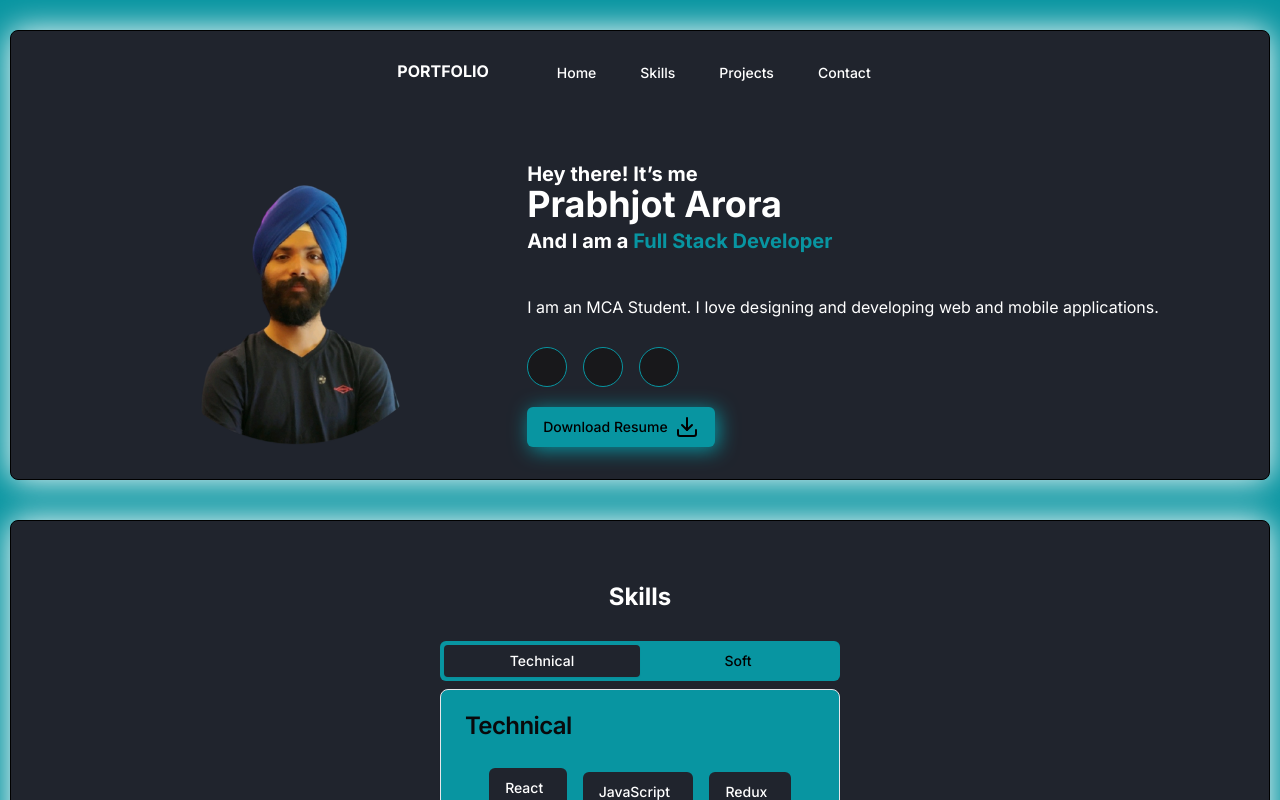
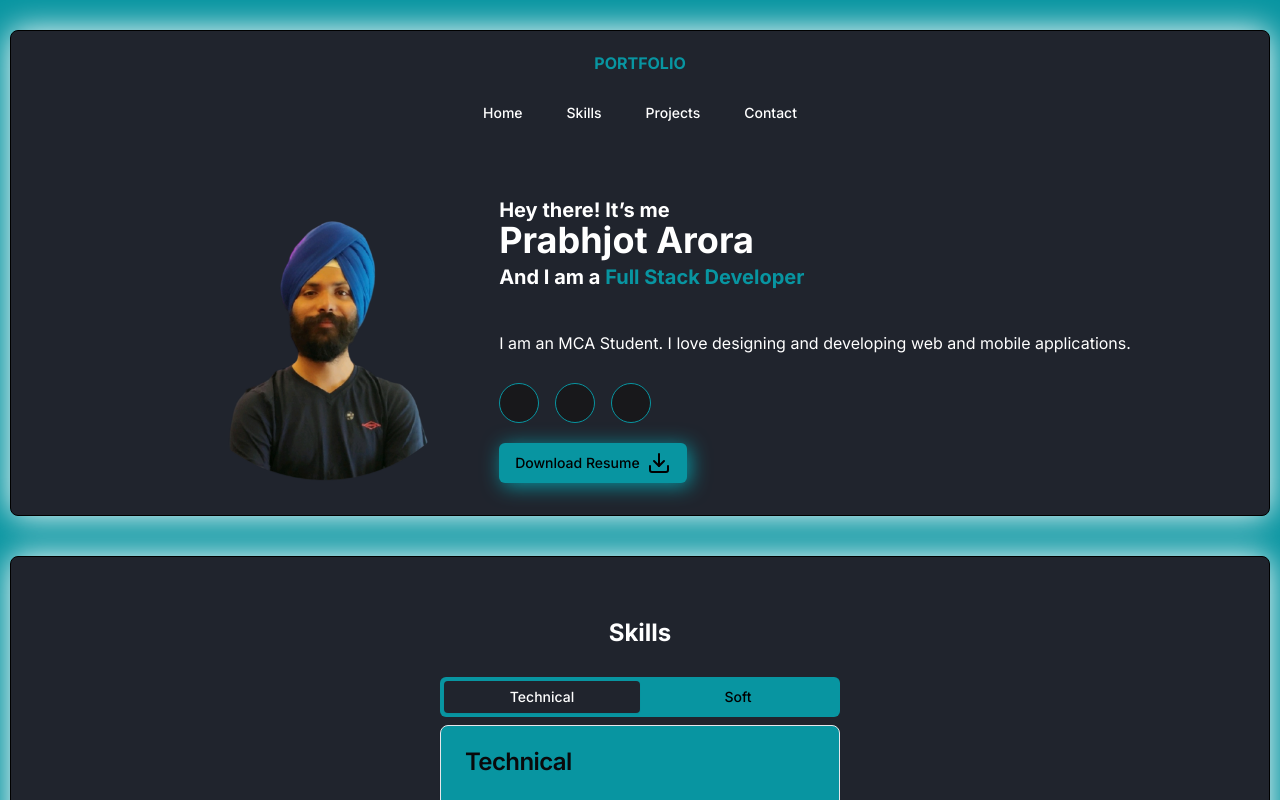
Before and after one commit to prabhjot-arora31/portfolio31, a Next.js app: page / in a window 1280 px wide. Shown: the top 800 px of the page. Built offline with nearby package versions, Linux system fonts and the light colour scheme; some icons are missing.

Commit message:
making perfect

```diff
--- a/src/components/Header.tsx
+++ b/src/components/Header.tsx
@@ -57,14 +57,12 @@ const components: { title: string; href: string; description: string }[] = [
 
 export function Header() {
   return (
-    <div  className="p-5 flex justify-center flex-wrap  space-x-14 items-center" >
-    <NavigationMenu className="mb-5 relative top-2">
-      <NavigationMenuList>
-        <NavigationMenuItem>
-          <h4 className="font-bold uppercase">Portfolio</h4>
-        </NavigationMenuItem>
-      </NavigationMenuList>
-    </NavigationMenu>
+    <>
+
+        <h2 className="font-bold text-center mt-5 text-[#0895A1] uppercase">Portfolio</h2>
+
+    <div  className="p-5 flex justify-center flex-wrap items-center" >
+
     <div className=" flex">
         <Button variant={'custom'}   size={'sm'}>Home</Button>
         <Button className="ml-5" variant={'custom'}  size='sm'>Skills</Button>
@@ -72,6 +70,7 @@ export function Header() {
         <Button className="ml-5" variant={'custom'}  size='sm'>Contact</Button>
     </div>
     </div>
+    </>
   )
 }
 
--- a/src/components/ui/Hero.tsx
+++ b/src/components/ui/Hero.tsx
@@ -6,7 +6,7 @@ import Image from 'next/image'
 
 const Hero = () => {
   return (
-    <div className='flex px-10 pb-5 justify-center space-x-14 flex-wrap space-y-10 items-center'>
+    <div className='flex pb-5 justify-center flex-wrap space-y-10 items-center'>
         <div>
             <Image alt='profile image' width={350} style={{borderRadius:'50%'}} src={require('../../profile.png')}/>
         </div>
```
